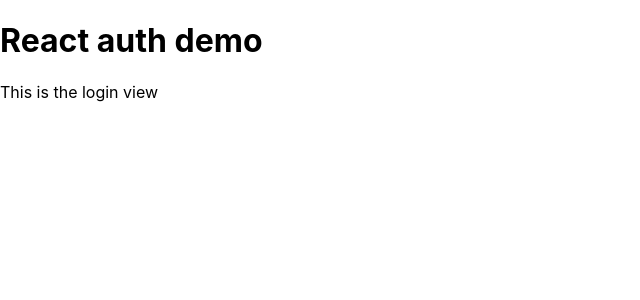
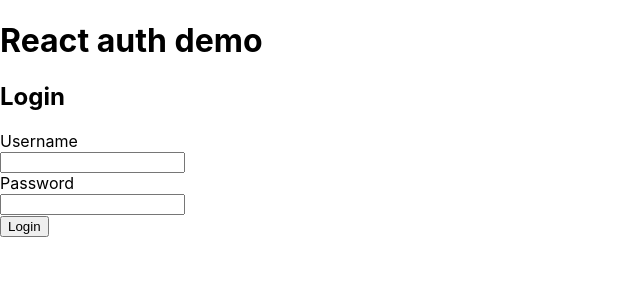
Before and after one commit to advancewebapplicationproject/Advancewebapplicationproject, a React (Create React App) app in the folder client/: page /login in a window 1280 px wide. Shown: the top 300 px of the page, without its empty margins (0-640 px from the left). Built offline with nearby package versions, Linux system fonts and the light colour scheme.

Commit message:
login view in progress

```diff
--- a/client/src/LoginView.js
+++ b/client/src/LoginView.js
@@ -1,10 +1,46 @@
 import React from "react"
+import axios from 'axios'
+import Constants from './Constants.json'
 
 
 export default function LoginView() {
+    const handleLoginSubmit= async (event) => {
+        event.preventDefault();
+        try {
+                const result = await axios.post(
+                    Constants.API_ADDRESS + '/JWTLogin',
+                    null,
+                     {
+                        auth: {
+                            username: event.target.username.value,
+                            password: event.target.password.value
+                        }
+
+                })
+                console.log(result);
+
+            } catch (error) {
+                console.error(error);
+               }
+            }
     return (
         <div>
-           This is the login view
+           <h2>Login</h2>
+              <form onSubmit={handleLoginSubmit}>
+                <div>
+                    Username <br/>
+                    <input type="text" name="username" />
+                </div>
+                <div>
+                    Password <br/>
+                    <input type="text" name="password" />
+                </div>
+                <div>
+                    <button type="submit">Login</button>
+                </div>
+
+                </form>
+
         </div>
     )
 }
--- a/client/src/SignupView.js
+++ b/client/src/SignupView.js
@@ -14,9 +14,6 @@ export default function SignupView() {
         try {
         event.preventDefault();
         setSignupProcessState("processing")
-
-
-
 
             const result = await axios.post(Constants.API_ADDRESS + '/registerBasic', {
                 username: event.target.username.value,
```
Also changed, not shown: 2 other files (tests, documents, lock files or other folders).
